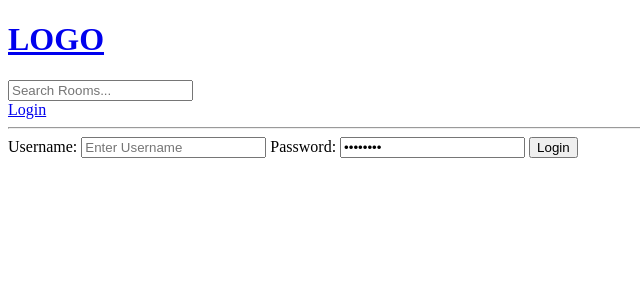
After one commit to joe-mccann-dev/django-tutorial, a Django app: page /login/ in a window 1280 px wide. The commit adds this page. Shown: the top 300 px of the page, without its empty margins (0-640 px from the left). Run offline with Django 4.2, Linux system fonts and the light colour scheme.

Commit message:
Basic login working.

```diff
--- /dev/null
+++ b/base/templates/base/login_register.html
@@ -0,0 +1,19 @@
+{% extends 'main.html' %}
+
+{% block content %}
+
+
+<div>
+  <form method="POST" action="">
+    {% csrf_token %}
+
+    <label>Username:</label>
+    <input type="text" name="username" placeholder="Enter Username" />
+
+    <label>Password:</label>
+    <input type="password" name="password" value="password" placeholder="Enter Password" />
+    <input type="submit" value="Login" />
+  </form>
+</div>
+
+{% endblock content%}
--- a/base/urls.py
+++ b/base/urls.py
@@ -2,6 +2,7 @@ from django.urls import path
 from . import views
 
 urlpatterns = [
+    path('login/', views.loginPage, name="login"),
     path('', views.home, name="home"),
     path('room/<str:pk>/', views.room, name="room"),
 
--- a/base/views.py
+++ b/base/views.py
@@ -1,5 +1,8 @@
 from django.shortcuts import render, redirect
+from django.contrib import messages
 from django.db.models import Q
+from django.contrib.auth.models import User
+from django.contrib.auth import authenticate, login, logout
 from .models import Room, Topic
 from .forms import RoomForm
 
@@ -10,6 +13,30 @@ from .forms import RoomForm
 #     {'id': 2, 'name': 'Design with me' },
 #     {'id': 3, 'name': 'Frontend developers' },
 # ]
+
+def loginPage(request):
+    if request.method == 'POST':
+        username = request.POST.get('username')
+        password = request.POST.get('password')
+        print(username)
+        print(password)
+
+        try:
+            User.objects.get(username=username)
+        except:
+            messages.error(request, 'User does not exist')
+
+        u = authenticate(request, username=username, password=password)
+        print(u is None)
+
+        if u is not None:
+            login(request, u)
+            return redirect('home')
+        else:
+            messages.error(request, 'Username OR password does not exist')
+
+    context = {}
+    return render(request, 'base/login_register.html', context)
 
 def home(request):
     q = request.GET.get('q') if request.GET.get('q') != None else ''
--- a/studybud/settings.py
+++ b/studybud/settings.py
@@ -26,6 +26,11 @@ SECRET_KEY = config("SECRET_KEY")
 DEBUG = True
 
 ALLOWED_HOSTS = []
+
+#Authentication backends
+AUTHENTICATION_BACKENDS = (
+        'django.contrib.auth.backends.ModelBackend',
+    )
 
 
 # Application definition
--- a/templates/main.html
+++ b/templates/main.html
@@ -1,17 +1,28 @@
 <!DOCTYPE html>
 <html lang="en">
+
 <head>
   <meta charset="UTF-8">
   <meta http-equiv="X-UA-Compatible" content="IE=edge">
   <meta name="viewport" content="width=device-width, initial-scale=1.0">
   <title>StudyBud</title>
 </head>
+
 <body>
   {% include 'navbar.html' %}
+
+  {% if messages %}
+  <ul class="messages">
+    {% for message in messages %}
+    <li>{{ message }}</li>
+    {% endfor %}
+  </ul>
+  {% endif %}
 
   {% block content %}
 
   {% endblock %}
 
 </body>
+
 </html>
--- a/templates/navbar.html
+++ b/templates/navbar.html
@@ -7,4 +7,6 @@
 
 </form>
 
+<a href="{% url 'login' %}">Login</a>
+
 <hr>
```
